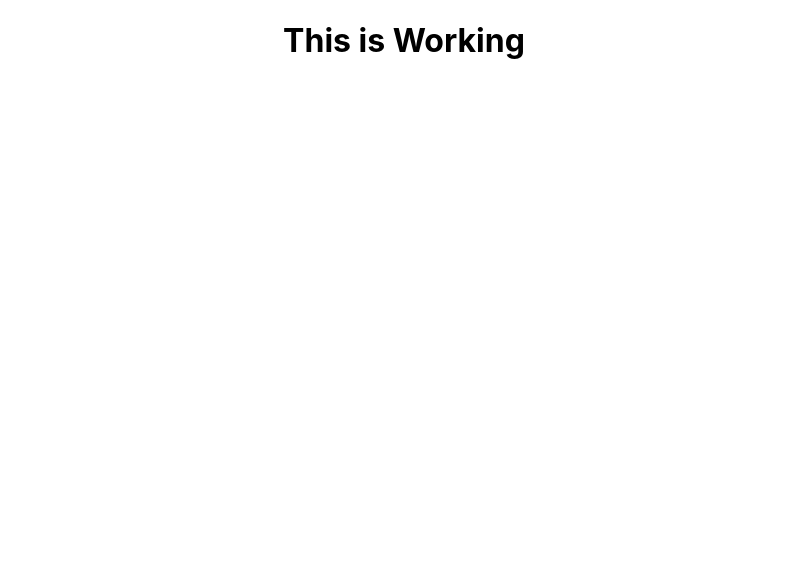
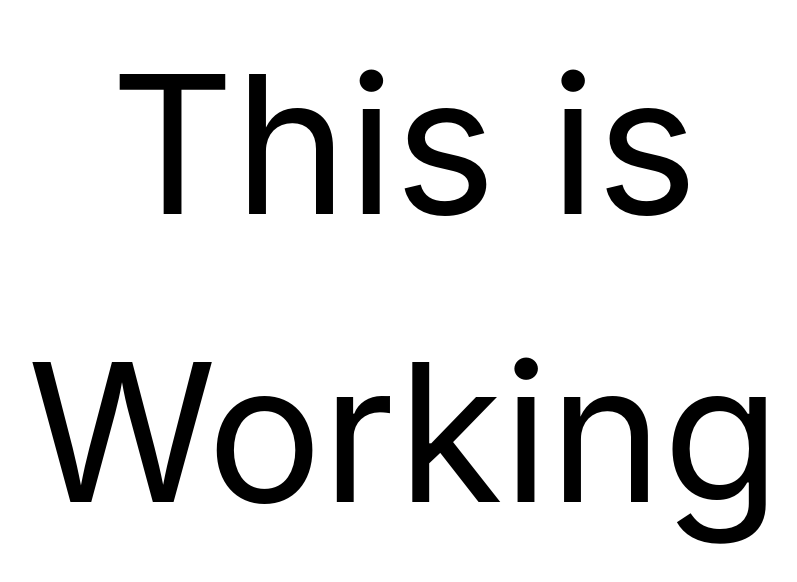
Before and after one commit to phsaurav/sylhetiguide-client, a React (Create React App) app: page / in a window 1280 px wide. Shown: the top 582 px of the page, without its empty margins (236-1033 px from the left). Built offline with nearby package versions, Linux system fonts and the light colour scheme.

Commit message:
Tailwind Added 🎨

```diff
--- /dev/null
+++ b/craco.config.js
@@ -0,0 +1,7 @@
+module.exports = {
+	style: {
+		postcss: {
+			plugins: [require('tailwindcss'), require('autoprefixer')],
+		},
+	},
+};
--- a/src/App.js
+++ b/src/App.js
@@ -3,7 +3,7 @@ import './App.css';
 function App() {
 	return (
 		<div className="App">
-			<h1>This is Working</h1>
+			<h1 className="text-10xl">This is Working</h1>
 		</div>
 	);
 }
--- a/src/index.css
+++ b/src/index.css
@@ -1,3 +1,7 @@
+@tailwind base;
+@tailwind components;
+@tailwind utilities;
+
 body {
   margin: 0;
   font-family: -apple-system, BlinkMacSystemFont, 'Segoe UI', 'Roboto', 'Oxygen',
--- /dev/null
+++ b/tailwind.config.js
@@ -0,0 +1,61 @@
+const colors = require('tailwindcss/colors');
+module.exports = {
+	purge: ['./src/**/*.{js,jsx,ts,tsx}', './public/index.html'],
+	darkMode: false, // or 'media' or 'class'
+	theme: {
+		screens: {
+			sm: '480px',
+			md: '768px',
+			lg: '1080px',
+			xl: '1440px',
+		},
+		colors: {
+			green: {
+				10: '#F2F3F5',
+				20: '#6A87C1',
+				30: '#5973B0',
+				40: '#2F4171',
+				50: '#222e52',
+				...colors.green,
+			},
+			black: colors.black,
+			white: colors.white,
+			gray: colors.trueGray,
+			bluegray: colors.blueGray,
+			indigo: colors.indigo,
+			red: colors.rose,
+			yellow: colors.amber,
+			orange: colors.orange,
+			blue: colors.blue,
+			lime: colors.lime,
+			brand: {
+				1: '#CD4760',
+				2: '#CD445D',
+				3: '#C1344C',
+			},
+		},
+		fontFamily: {},
+		fontSize: {
+			xs: '.75rem',
+			sm: '.875rem',
+			tiny: '.875rem',
+			base: '1rem',
+			lg: '1.125rem',
+			xl: '1.25rem',
+			'2xl': '1.5rem',
+			'3xl': '1.875rem',
+			'4xl': '2.25rem',
+			'5xl': '3rem',
+			'6xl': '4rem',
+			'7xl': '5rem',
+			'8xl': '7rem',
+			'9xl': '9rem',
+			'10xl': '12rem',
+		},
+		extend: {},
+	},
+	variants: {
+		extend: {},
+	},
+	plugins: [],
+};
```
Also changed, not shown: package.json (+9 -3 lines), 1 other file (tests, documents, lock files or other folders).
